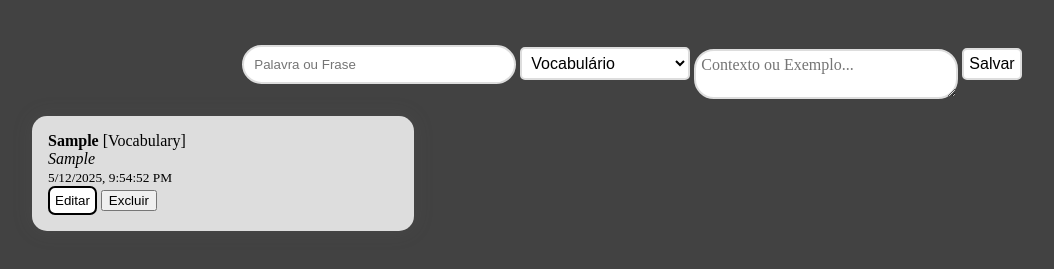
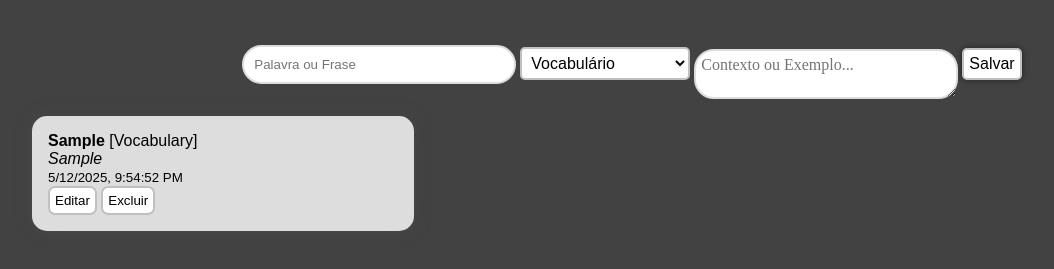
Before and after one commit to nick-campos/Vocabula, a plain HTML site: page index.html in a window 1280 px wide. Both pictures are taken after typing "Sample", "Sample" into the empty fields and a click on the button "Salvar". Shown: the part 61-330 px from the top of the page, without its empty margins (8-1062 px from the left). Drawn offline with Linux system fonts and the light colour scheme.

Commit message:
Estilizado div de registro

```diff
--- a/style.css
+++ b/style.css
@@ -23,7 +23,7 @@ input {
     font-size: 16px;
     font-family: Arial, Helvetica, sans-serif;
     background-color: #fff;
-    border: 2px solid #ddd;
+    border: 2px solid #c0c0c0;
     border-radius: 5px;
     outline: none;
     width: 170px;
@@ -33,6 +33,7 @@ input {
     background-color: gray;
     transition: background-color 0.3s ease;
     border: #000000;
+    cursor: pointer;
 }
 
 #type:focus {
@@ -57,15 +58,16 @@ textarea {
     font-size: 16px;
     font-family: Arial, Helvetica, sans-serif;
     background-color: #fff;
-    border: 2px solid #ddd;
+    border: 2px solid #c0c0c0;
     border-radius: 5px;
+    box-shadow: 0 0 6px rgba(0, 0, 0, 0.507);
 }
 
 .btn-um:hover {
     background-color: gray;
     transition: background-color 0.3s ease;
-    cursor:pointer;
-    border: #000000;
+    cursor: pointer;
+    border: 2px solid #000000;
 }
 
 .btn-um:active {
@@ -73,18 +75,46 @@ textarea {
 }
 
 div#entriesList {
+    font-family: Arial, Helvetica, sans-serif;
     padding: 1rem;
     margin: 2rem;
     background-color: #ddd;
     box-shadow: 0 0 20px rgba(93, 93, 93, 0.2);
     border-radius: 15px;
     width: 350px;
+    overflow: hidden;
+}
+
+#entriesList:empty {
+    display: none;
 }
 
 .btn-dois {
     padding: 5px;
     font-family: Arial, Helvetica, sans-serif;
     background-color: #fff;
-    border: 2px solid;
+    border: 2px solid #c0c0c0;
     border-radius: 7px;
 }
+
+.btn-dois:hover {
+    background-color: gray;
+    transition: background-color 0.3s ease;
+    border: 2px solid #000000;
+    cursor: pointer;
+}
+
+.btn-tres {
+    padding: 5px;
+    font-family: Arial, Helvetica, sans-serif;
+    background-color: #fff;
+    border: 2px solid #c0c0c0;
+    border-radius: 7px;
+}
+
+.btn-tres:hover {
+    background-color: gray;
+    transition: background-color 0.3s ease;
+    border: 2px solid #000000;
+    cursor: pointer;
+}
```
